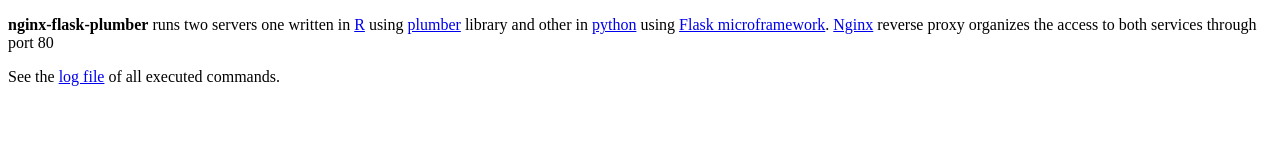
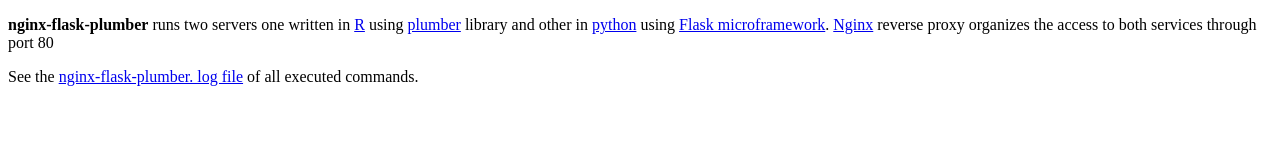
Before and after one commit to aabor/nginx-flask-plumber, a plain HTML site: page nginx/www/index.html in a window 1280 px wide. Drawn offline with Linux system fonts and the light colour scheme.

Commit message:
log file name added

```diff
--- a/nginx/www/index.html
+++ b/nginx/www/index.html
@@ -7,7 +7,8 @@
   <body>
     <p><strong>nginx-flask-plumber</strong> runs two servers one written in <a href="https://www.r-project.org">R</a> using <a href="https://www.rplumber.io/">plumber</a> library and other in <a href="https://www.python.org/">python</a> using <a href="http://flask.pocoo.org/">Flask microframework</a>. <a href="http://nginx.org/en/docs/beginners_guide.html">Nginx</a> reverse proxy organizes the access to both services through port 80</p>
     <p>
-        See the <a href="http://localhost/server.log">log file</a> of all executed commands.
+        See the <a href="http://localhost/server.log">nginx-flask-plumber.
+log file</a> of all executed commands.
     </p>
   </body>
 </html>
```
